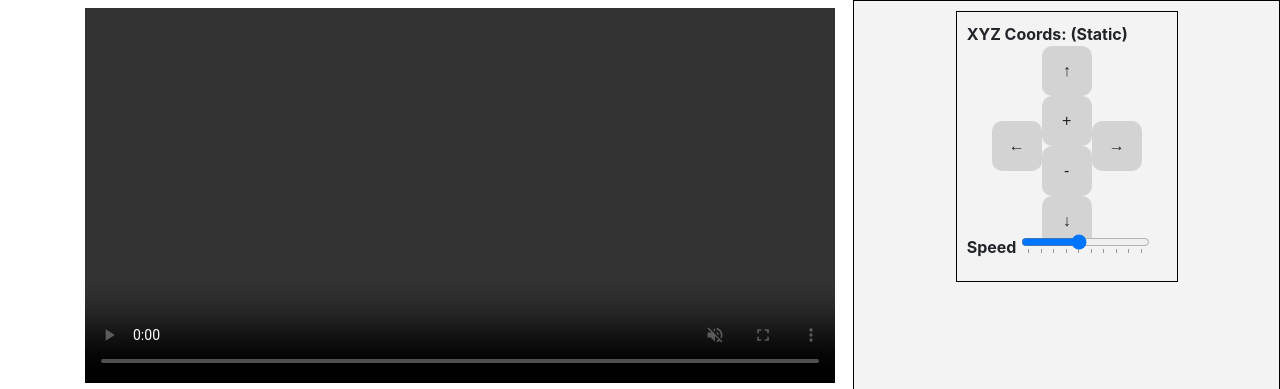
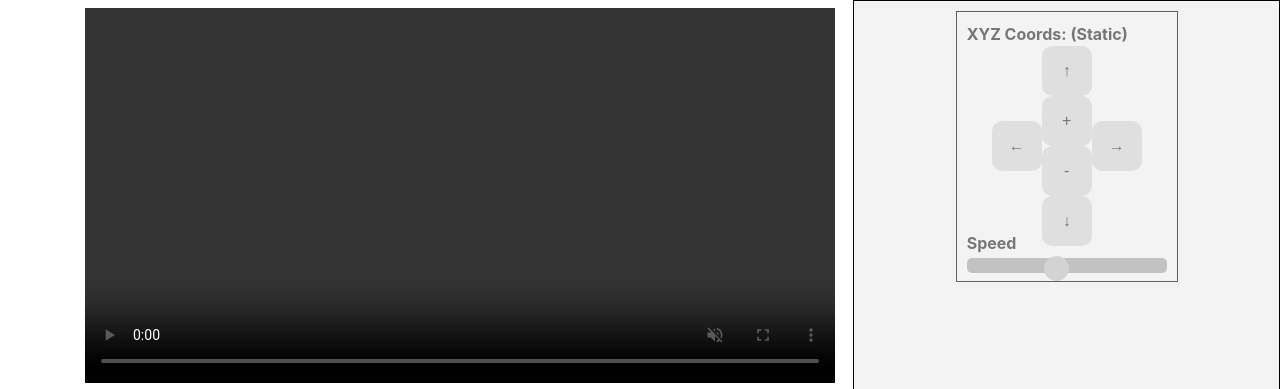
Before and after one commit to R0NAM1/zemond, a Flask app: template python/templates/view_camera.html in a window 1280 px wide. Shown: the part 88-477 px from the top of the page. Run offline with Flask 2, Linux system fonts and the light colour scheme; the template is opened without the code that fills it, so the values that code supplies are empty; some libraries are stand-ins or nearby versions.

Commit message:
Make PTZ Controls available on PTZ cameras only.

```diff
--- a/python/static/css/view_camera.css
+++ b/python/static/css/view_camera.css
@@ -50,7 +50,8 @@ height: 100vh;
 #xyzcoord {
     border: 1px solid black; 	/* Adding a border to distinguish the element */
     padding: 10px;     /* Adding some padding for text */
-
+    opacity: 0.6;/* By default non-interactable, is removed when PTZ COORD is updated  */
+    pointer-events: none;
 }
 
 .joystick {
--- a/python/static/js/webrtc-client.js
+++ b/python/static/js/webrtc-client.js
@@ -126,6 +126,8 @@ export function start() {
                 case 'ptzcoordupdate|':
 
                     document.getElementById('xyzcoordtext').innerHTML = "XYZ Coords: " + webrtc_data[1]
+                    document.getElementById('xyzcoord').style.opacity = "1.0"
+                    document.getElementById('xyzcoord').style.pointerEvents = "all"
             }}
 
 
--- a/python/templates/view_camera.html
+++ b/python/templates/view_camera.html
@@ -61,7 +61,7 @@
 
                 <div class="slider-box">
                     <b>Speed</b>
-                    <input class="sliders" id="slider" list="slidermarkers" type="range" min="1" max="10" value="5">
+                    <input class="slider" id="slider" list="slidermarkers" type="range" min="1" max="10" value="5">
 
                     <datalist id="slidermarkers">
                         <option label="1" value="1"></option>
```
